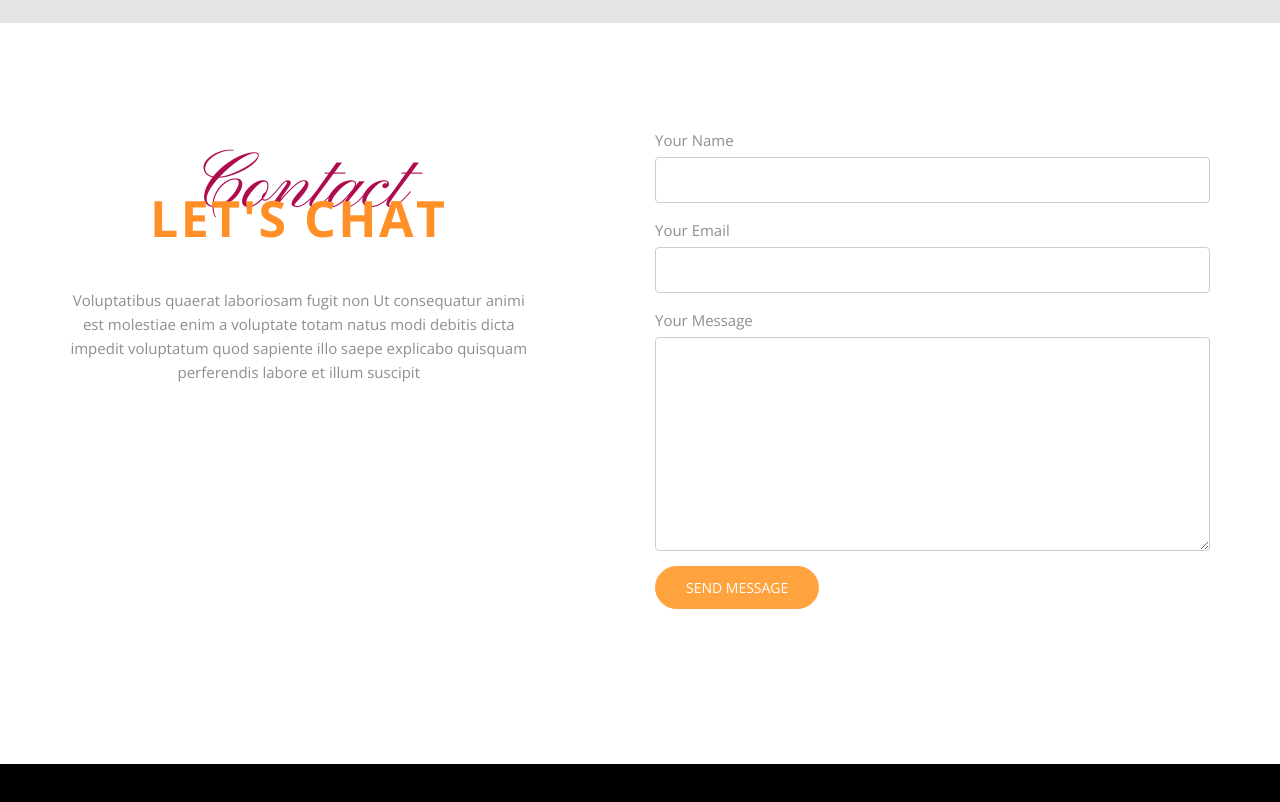
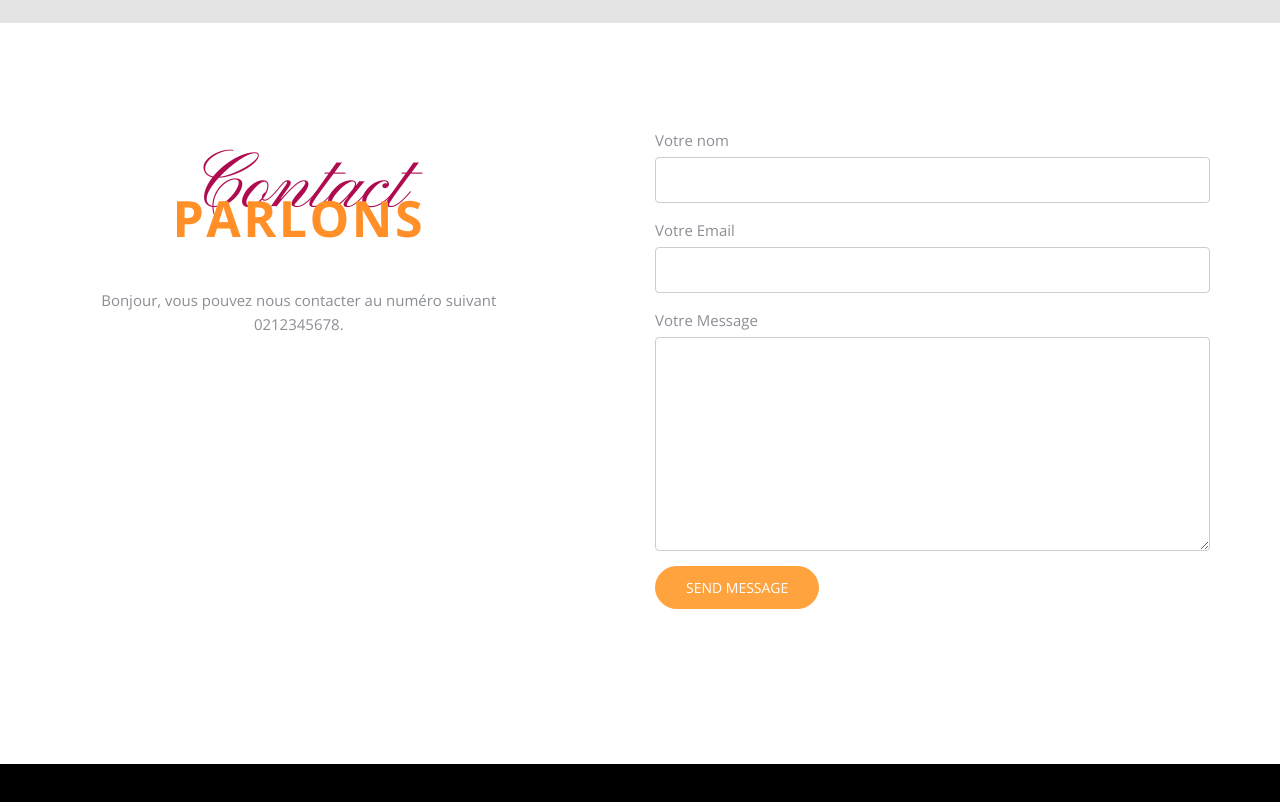
Before and after one commit to GuillaumeBgc/SiteResto, a website: page index.html in a window 1280 px wide. Shown: the part 6420-7222 px from the top of the page. Drawn offline with nearby package versions, Linux system fonts and the light colour scheme; files whose address does not match are found by name.

Commit message:
Commit 3 Camille

```diff
--- a/index.html
+++ b/index.html
@@ -432,26 +432,26 @@
           <div class="col-md-5 text-center probootstrap-animate">
             <div class="probootstrap-heading dark">
               <h1 class="primary-heading">Contact</h1>
-              <h3 class="secondary-heading">Let's Chat</h3>
+              <h3 class="secondary-heading">Parlons</h3>
             </div>
-            <p>Voluptatibus quaerat laboriosam fugit non Ut consequatur animi est molestiae enim a voluptate totam natus modi debitis dicta impedit voluptatum quod sapiente illo saepe explicabo quisquam perferendis labore et illum suscipit</p>
+            <p>Bonjour, vous pouvez nous contacter au numéro suivant 0212345678.</p>
           </div>
           <div class="col-md-6 col-md-push-1 probootstrap-animate">
             <form method="post" class="probootstrap-form">
               <div class="form-group">
-                <label for="c_name">Your Name</label>
+                <label for="c_name">Votre nom</label>
                 <div class="form-field">
                   <input type="text" id="c_name" class="form-control">
                 </div>
               </div>
               <div class="form-group">
-                <label for="c_email">Your Email</label>
+                <label for="c_email">Votre Email</label>
                 <div class="form-field">
                   <input type="text" id="c_email" class="form-control">
                 </div>
               </div>
               <div class="form-group">
-                <label for="c_message">Your Message</label>
+                <label for="c_message">Votre Message</label>
                 <div class="form-field">
                   <textarea name="c_message" id="c_message" cols="30" rows="10" class="form-control"></textarea>
                 </div>
```
